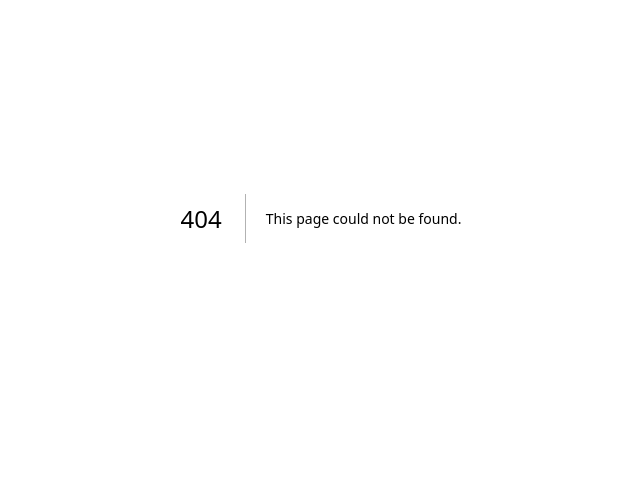
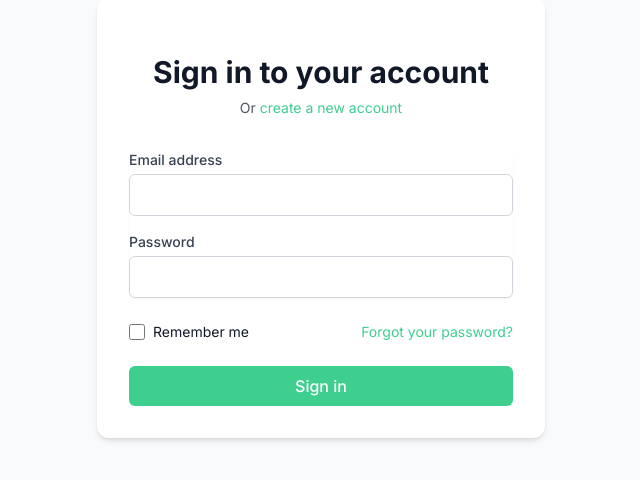
Before and after one commit to jsill-dku/supabase-starter, a Next.js app: page /auth/signin in a window 1280 px wide. Before the commit this address had no page. Shown: the part 182-662 px from the top of the page, without its empty margins (319-959 px from the left). Built offline with nearby package versions, Linux system fonts and the light colour scheme; no server answers.

Commit message:
Add sign-in page

```diff
--- /dev/null
+++ b/src/app/auth/signin/page.tsx
@@ -0,0 +1,126 @@
+"use client";
+
+import { useState } from "react";
+import { useRouter } from "next/navigation";
+import Link from "next/link";
+import { Button } from "@/components/ui/Button";
+import { supabase } from "@/lib/supabase/client";
+
+export default function SignIn() {
+  const router = useRouter();
+  const [email, setEmail] = useState("");
+  const [password, setPassword] = useState("");
+  const [error, setError] = useState<string | null>(null);
+  const [isLoading, setIsLoading] = useState(false);
+
+  const handleSignIn = async (e: React.FormEvent) => {
+    e.preventDefault();
+    setIsLoading(true);
+    setError(null);
+
+    try {
+      const { error } = await supabase.auth.signInWithPassword({
+        email,
+        password,
+      });
+
+      if (error) {
+        throw error;
+      }
+
+      router.push("/dashboard");
+      router.refresh();
+    } catch (error: any) {
+      setError(error.message);
+    } finally {
+      setIsLoading(false);
+    }
+  };
+
+  return (
+    <div className="min-h-screen flex items-center justify-center bg-gray-50 py-12 px-4 sm:px-6 lg:px-8">
+      <div className="max-w-md w-full space-y-8 bg-white p-8 rounded-xl shadow-md">
+        <div className="text-center">
+          <h2 className="mt-6 text-3xl font-bold text-gray-900">Sign in to your account</h2>
+          <p className="mt-2 text-sm text-gray-600">
+            Or{" "}
+            <Link href="/auth/signup" className="text-supabase hover:text-supabase-dark">
+              create a new account
+            </Link>
+          </p>
+        </div>
+
+        {error && (
+          <div className="bg-red-50 border-l-4 border-red-400 p-4 mb-4">
+            <div className="flex">
+              <div className="ml-3">
+                <p className="text-sm text-red-700">{error}</p>
+              </div>
+            </div>
+          </div>
+        )}
+
+        <form className="mt-8 space-y-6" onSubmit={handleSignIn}>
+          <div className="rounded-md shadow-sm space-y-4">
+            <div>
+              <label htmlFor="email" className="block text-sm font-medium text-gray-700 mb-1">
+                Email address
+              </label>
+              <input
+                id="email"
+                name="email"
+                type="email"
+                autoComplete="email"
+                required
+                className="input w-full"
+                value={email}
+                onChange={(e) => setEmail(e.target.value)}
+              />
+            </div>
+            <div>
+              <label htmlFor="password" className="block text-sm font-medium text-gray-700 mb-1">
+                Password
+              </label>
+              <input
+                id="password"
+                name="password"
+                type="password"
+                autoComplete="current-password"
+                required
+                className="input w-full"
+                value={password}
+                onChange={(e) => setPassword(e.target.value)}
+              />
+            </div>
+          </div>
+
+          <div className="flex items-center justify-between">
+            <div className="flex items-center">
+              <input
+                id="remember-me"
+                name="remember-me"
+                type="checkbox"
+                className="h-4 w-4 text-supabase focus:ring-supabase border-gray-300 rounded"
+              />
+              <label htmlFor="remember-me" className="ml-2 block text-sm text-gray-900">
+                Remember me
+              </label>
+            </div>
+
+            <div className="text-sm">
+              <Link href="/auth/forgot-password" className="text-supabase hover:text-supabase-dark">
+                Forgot your password?
+              </Link>
+            </div>
+          </div>
+
+          <div>
+            <Button type="submit" variant="primary" isLoading={isLoading} className="w-full">
+              Sign in
+            </Button>
+          </div>
+        </form>
+      </div>
+    </div>
+  );
+}
```
